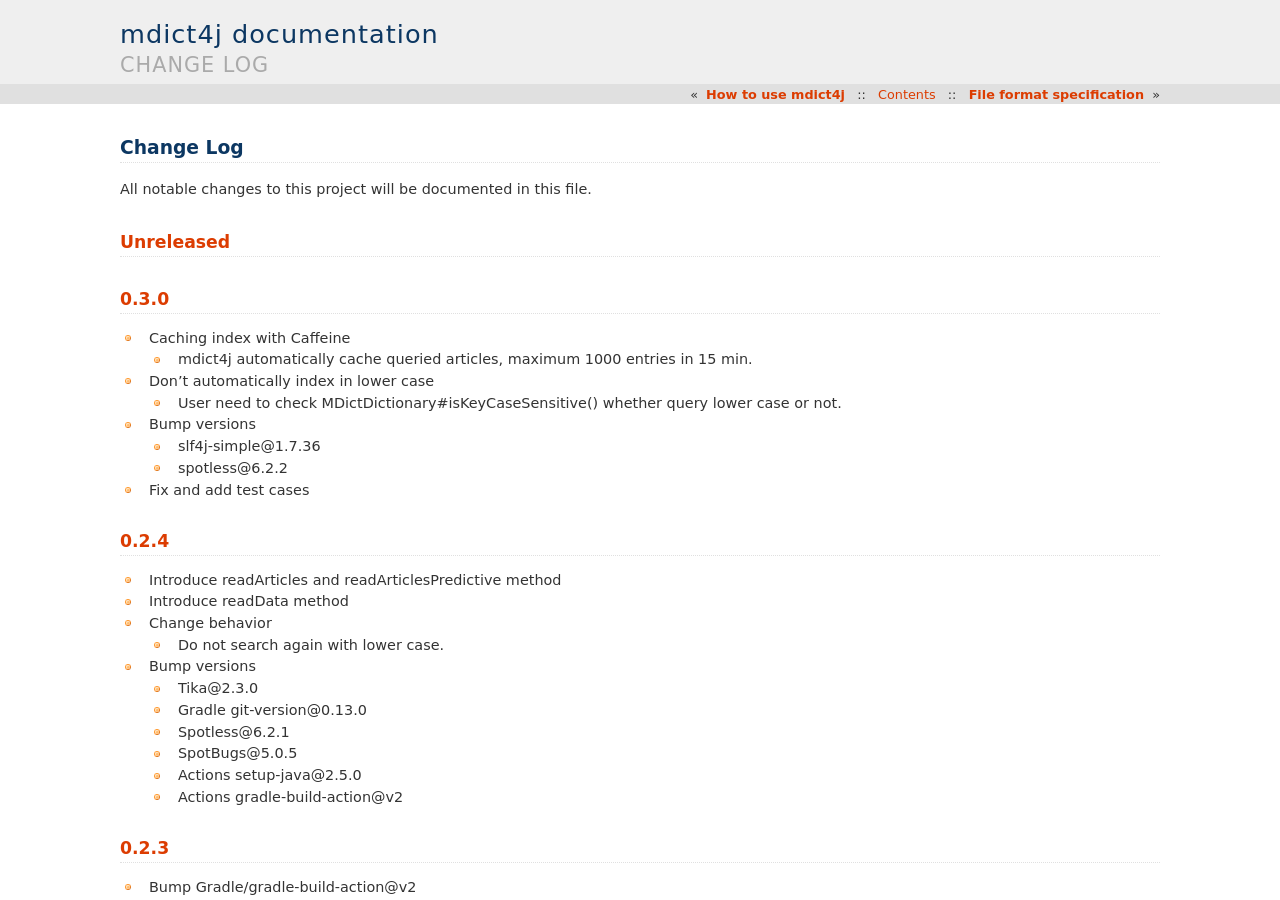
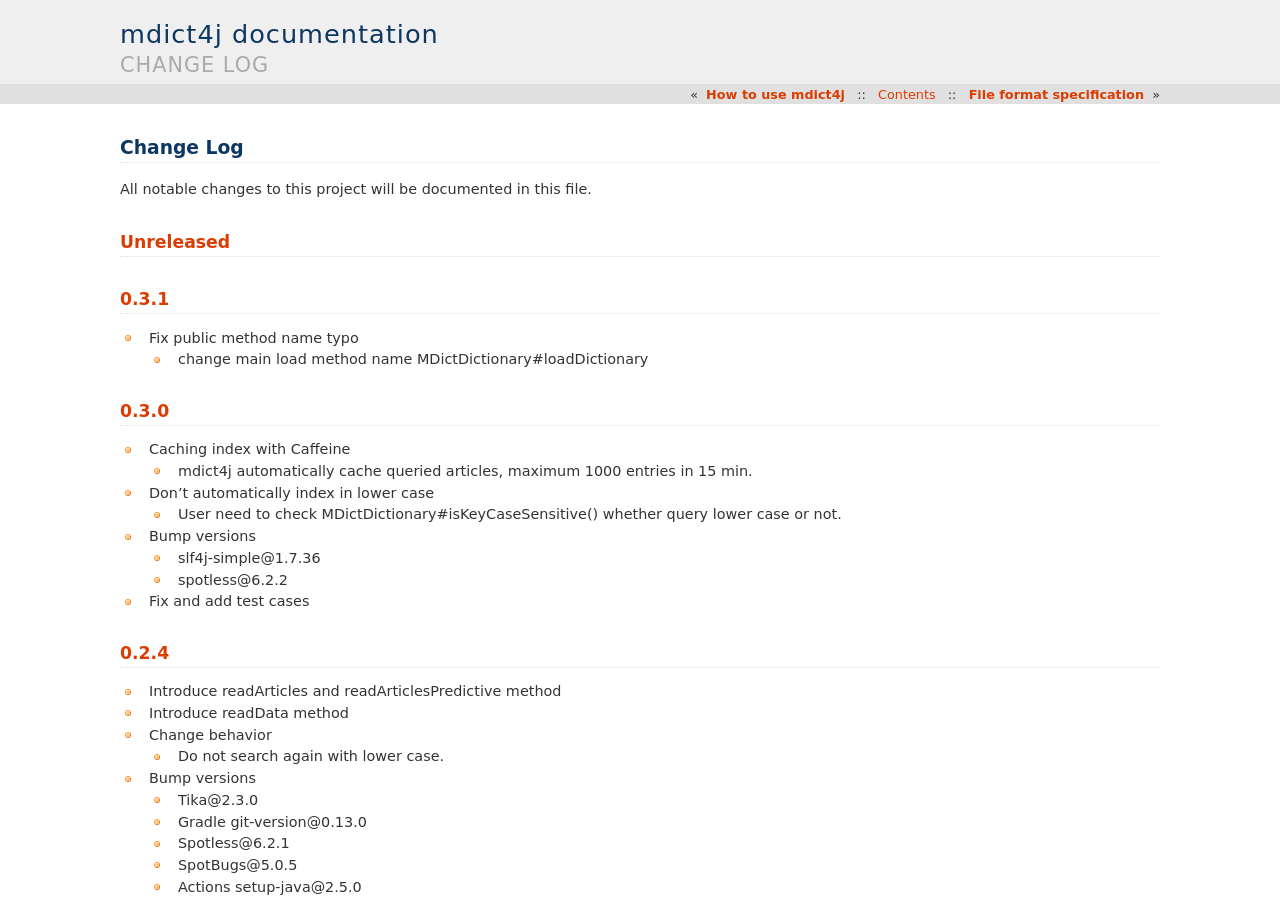
Before and after one commit to eb4j/mdict4j, a Sphinx documentation site: the page built from docs/CHANGELOG.md, in a window 1280 px wide and 900 px high. Built offline with Sphinx 7.4.7, drawn with Linux system fonts in a browser that asks for light colours.

Commit message:
Release v0.3.1
* Change a loader method name

Signed-off-by: Hiroshi Miura <miurahr@linux.com>

```diff
--- a/docs/CHANGELOG.md
+++ b/docs/CHANGELOG.md
@@ -2,6 +2,10 @@
 All notable changes to this project will be documented in this file.
 
 ## [Unreleased]
+
+## [0.3.1]
+* Fix public method name typo
+  * change main load method name MDictDictionary#loadDictionary
 
 ## [0.3.0]
 * Caching index with Caffeine
@@ -66,7 +70,8 @@
 ## 0.1.0
 * First internal release
 
-[Unreleased]: https://github.com/eb4j/mdict4j/compare/v0.3.0...HEAD
+[Unreleased]: https://github.com/eb4j/mdict4j/compare/v0.3.1...HEAD
+[0.3.1]: https://github.com/eb4j/mdict4j/compare/v0.3.0...v0.3.1
 [0.3.0]: https://github.com/eb4j/mdict4j/compare/v0.2.4...v0.3.0
 [0.2.4]: https://github.com/eb4j/mdict4j/compare/v0.2.3...v0.2.4
 [0.2.3]: https://github.com/eb4j/mdict4j/compare/v0.2.2...v0.2.3
```
